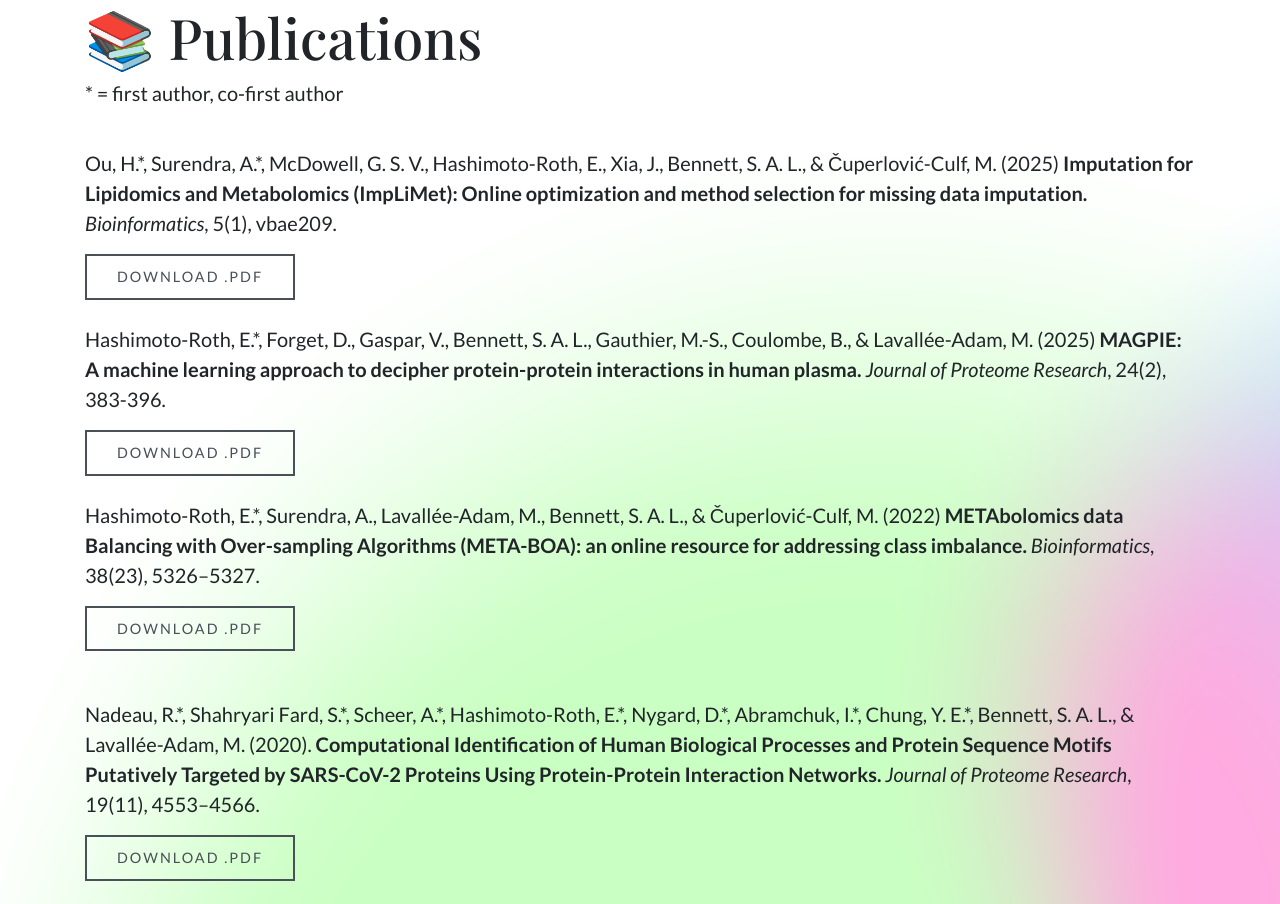
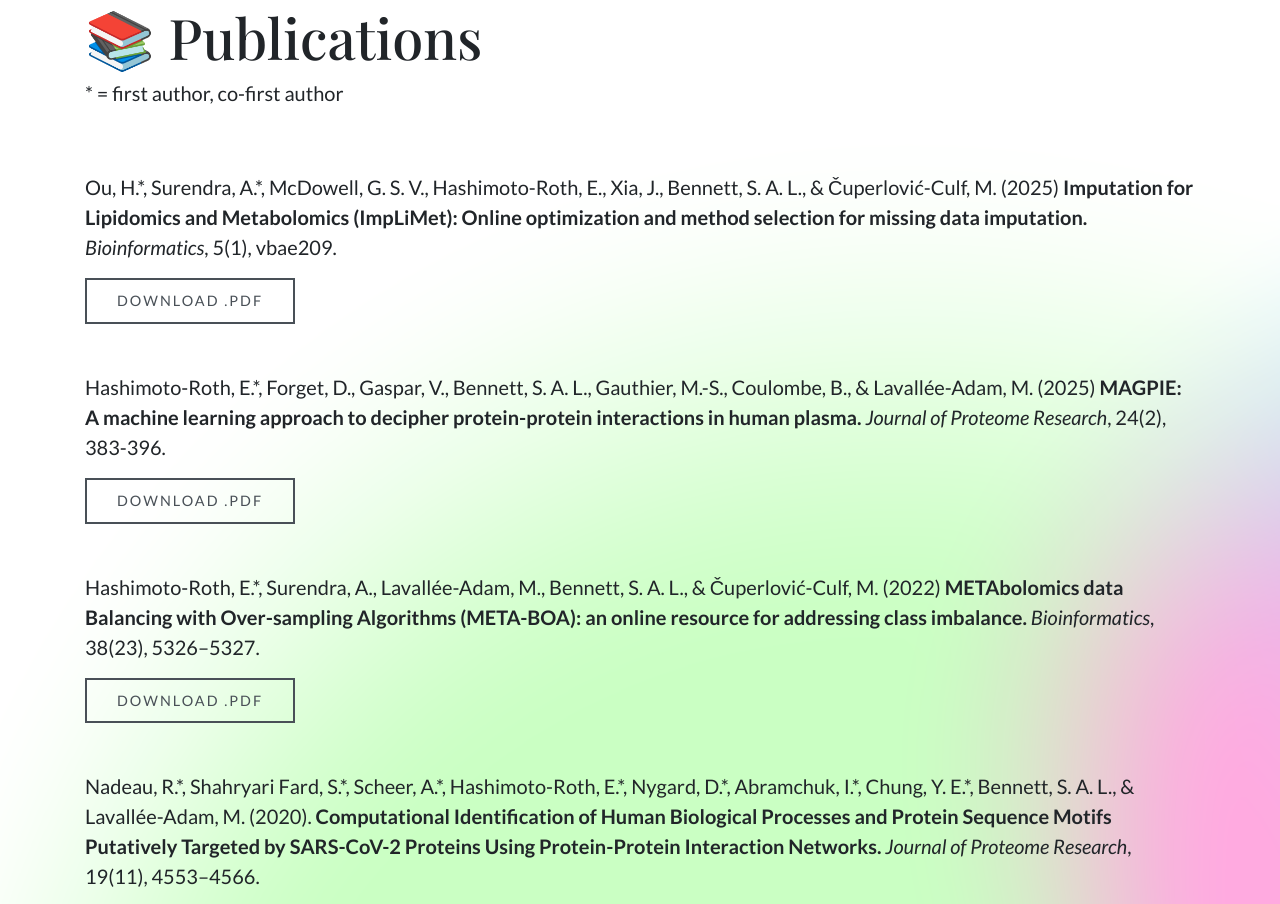
Before and after one commit to emihash/emihash.github.io, a plain HTML site: page index.html in a window 1280 px wide. Shown: the part 2907-3811 px from the top of the page. Drawn offline with nearby package versions, Linux system fonts and the light colour scheme; a web font is replaced by a local one.

Commit message:
Add files via upload

```diff
--- a/index.html
+++ b/index.html
@@ -203,19 +203,19 @@
                         <p>* = first author, co-first author</p>
                     </div>
                 </div>
-                <div class="row pub mt-4">
+                <div class="row pub mt-5">
                     <div class="col-12">
                         <p>Ou, H.*, Surendra, A.*, McDowell, G. S. V., Hashimoto-Roth, E., Xia, J., Bennett, S. A. L., &amp; Čuperlović-Culf, M. (2025) <strong>Imputation for Lipidomics and Metabolomics (ImpLiMet): Online optimization and method selection for missing data imputation.</strong> <em>Bioinformatics</em>, 5(1), vbae209.</p>
                         <a href="./docs/Ou2025_Bioinform_adv.pdf" role="button" class="btn btn-ehr" target="_blank" alt="Button to download .pdf" aria-label="Download .pdf">download .pdf</a>
                     </div>
                 </div>
-                <div class="row pub mt-4">
+                <div class="row pub mt-5">
                     <div class="col-12">
                         <p>Hashimoto-Roth, E.*, Forget, D., Gaspar, V., Bennett, S. A. L., Gauthier, M.-S., Coulombe, B., &amp; Lavallée-Adam, M. (2025) <strong>MAGPIE: A machine learning approach to decipher protein-protein interactions in human plasma.</strong> <em>Journal of Proteome Research</em>, 24(2), 383-396.</p>
                         <a href="./docs/HashimotoRoth2025_JPR.pdf" role="button" class="btn btn-ehr" target="_blank" alt="Button to download .pdf" aria-label="Download .pdf">download .pdf</a>
                     </div>
                 </div>
-                <div class="row pub mt-4">
+                <div class="row pub mt-5">
                     <div class="col-12">
                         <p>Hashimoto-Roth, E.*, Surendra, A., Lavallée-Adam, M., Bennett, S. A. L., &amp; Čuperlović-Culf, M. (2022) <strong>METAbolomics data Balancing with Over-sampling Algorithms (META-BOA): an online resource for addressing class imbalance.</strong> <em>Bioinformatics</em>, 38(23), 5326–5327.</p>
                         <a href="./docs/HashimotoRoth2022_Bioinformatics.pdf" role="button" class="btn btn-ehr" target="_blank" alt="Button to download .pdf" aria-label="Download .pdf">download .pdf</a>
```
